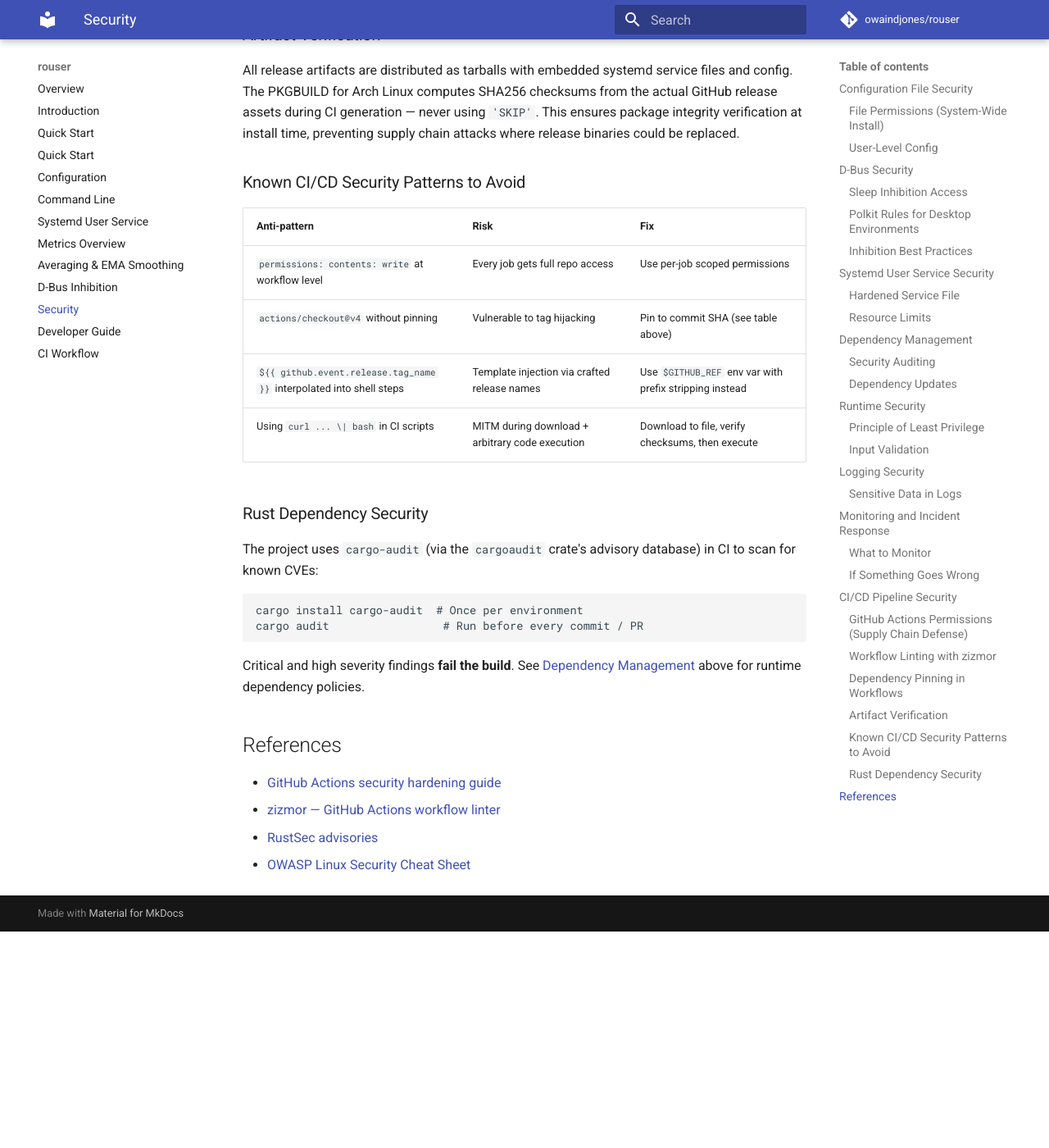
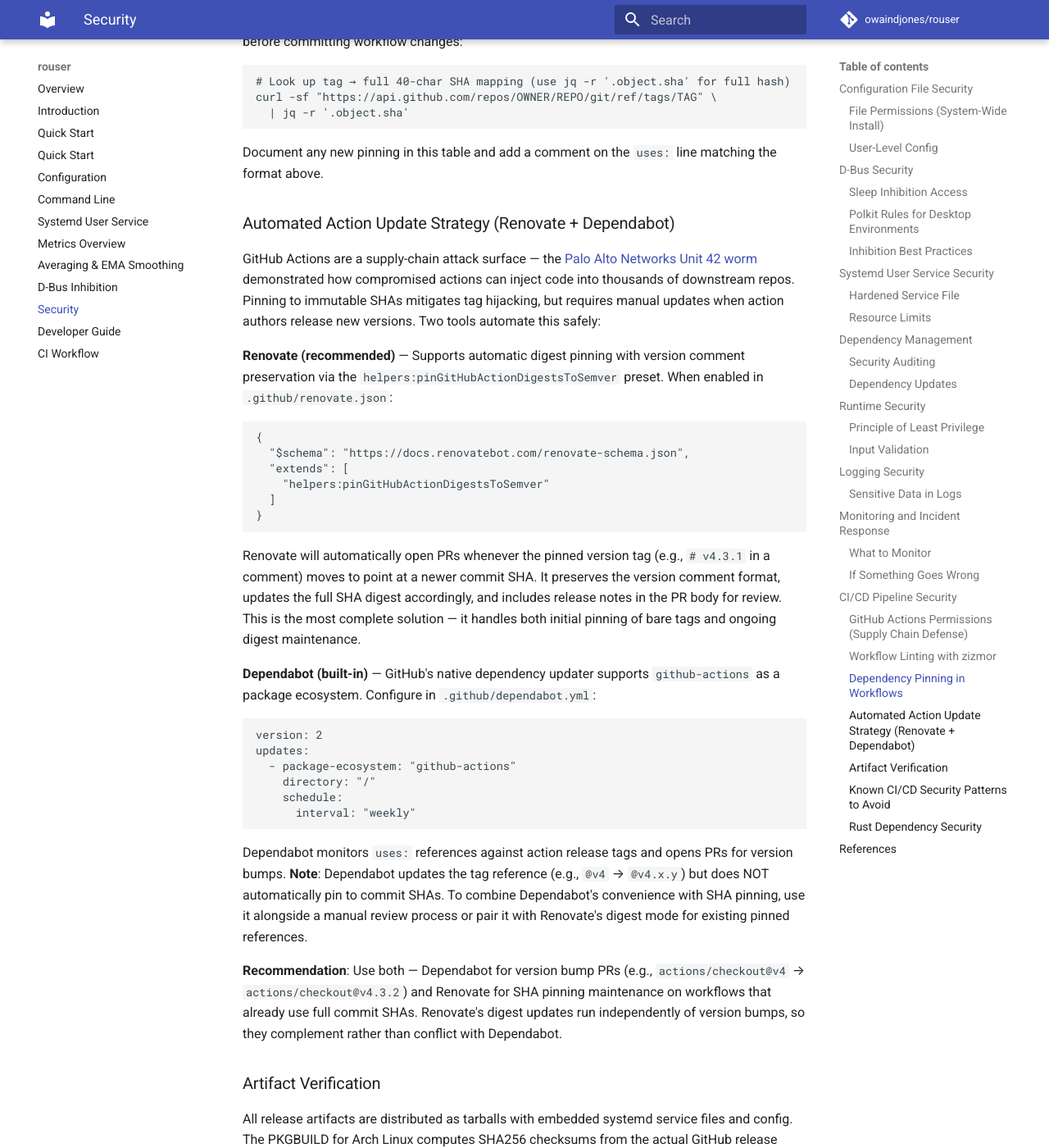
Before and after one commit to owaindjones/rouser, an MkDocs documentation site: the page built from docs/security.md, in a window 1280 px wide and 1400 px high, scrolled down 6321 px. Shown: the whole window at 82% size. Built offline with MkDocs 1.6.1 and Material for MkDocs 9.7.7, drawn with Linux system fonts in a browser that asks for light colours; comment, search, counter and statistics services are not loaded; before the commit the page ends 7457 px from its top, so only the background shows below that; some of the changed text lies outside the part shown.

Commit message:
fix(ci): pin all GitHub Actions to full 40-char SHAs and document update strategy
Replace truncated 12-char action SHA prefixes with verified full
40-character commit hashes across ci.yml and release-ci.yml. This is
required by the GitHub Actions runner which rejects shortened refs.

Update docs/security.md CI/CD reference table with all full SHAs, fix
zizmor example, add Renovate helpers:pinGitHubActionDigestsToSemver
preset documentation for automated action update strategy alongside
Dependabot github-actions ecosystem monitoring.

````diff
--- a/docs/security.md
+++ b/docs/security.md
@@ -215,22 +215,55 @@
 
 | Action | Pinned SHA | Version | Notes |
 |--------|-----------|---------|-------|
-| actions/checkout | `@d632683dd7b4` | v4.3.1 | All steps include `persist-credentials: false` to prevent credential exposure via git config |
-| dtolnay/rust-toolchain | `@d603d4afca40` | stable (master) | Immutable branch reference; CI installs cross-compilation targets at this SHA |
-| Swatinem/rust-cache | `@cf9339e04bb8` | v2.7.0 | Cache keys use static strings or matrix values only — no user input in key derivation |
-| taiki-e/install-action (v2) | `@7769b73c2ec9` | v2 | Used for zizmor, cargo-audit, and cross toolchain installation |
-| actions/upload-artifact | `@ea165f8d65b6` | v4.6.2 | Release artifact uploads with scoped write permissions per job |
-| actions/download-artifact | `@d3f86a106a0b` | v4.3.0 | Downloads CI artifacts for packaging jobs; patterns are deterministic |
+| actions/checkout | `@34e114876b0b11c390a56381ad16ebd13914f8d5` | v4.3.1 | All steps include `persist-credentials: false` to prevent credential exposure via git config |
+| dtolnay/rust-toolchain | `@29eef336d9b2848a0b548edc03f92a220660cdb8` | stable (branch HEAD) | Immutable branch reference; CI installs cross-compilation targets at this SHA. Branch can move — verify against `stable` tag before updating. |
+| Swatinem/rust-cache | `@cf9339e04bb8069e37c71ff4a0e6a970f35d6f7d` | v2.7.0 | Cache keys use static strings or matrix values only — no user input in key derivation |
+| taiki-e/install-action (v2) | `@7769b73c2ec98c38dfcf2e18c83cfd4880c038c1` | v2 | Used for zizmor, cargo-audit, and cross toolchain installation |
+| taiki-e/install-action (git-cliff) | `@da05eb556833b50ca7fb270969753095bcb9d5ad` | latest | Tool-name reference for git-cliff; uses `version: "latest"` so always fetches newest release |
+| actions/upload-artifact | `@ea165f8d65b6e75b540449e92b4886f43607fa02` | v4.6.2 | Release artifact uploads with scoped write permissions per job |
+| actions/download-artifact | `@d3f86a106a0bac45b974a628896c90dbdf5c8093` | v4.3.0 | Downloads CI artifacts for packaging jobs; patterns are deterministic |
 
 When adding new action references, always look up the current commit SHA via GitHub API before committing workflow changes:
 
 ```bash
-# Look up tag → SHA mapping
+# Look up tag → full 40-char SHA mapping (use jq -r '.object.sha' for full hash)
 curl -sf "https://api.github.com/repos/OWNER/REPO/git/ref/tags/TAG" \
-  | jq -r '.object.sha[:12]'
+  | jq -r '.object.sha'
 ```
 
 Document any new pinning in this table and add a comment on the `uses:` line matching the format above.
+
+### Automated Action Update Strategy (Renovate + Dependabot)
+
+GitHub Actions are a supply-chain attack surface — the [Palo Alto Networks Unit 42 worm](https://unit42.paloaltonetworks.com/github-repo-takeover-malicious-github-actions/) demonstrated how compromised actions can inject code into thousands of downstream repos. Pinning to immutable SHAs mitigates tag hijacking, but requires manual updates when action authors release new versions. Two tools automate this safely:
+
+**Renovate (recommended)** — Supports automatic digest pinning with version comment preservation via the `helpers:pinGitHubActionDigestsToSemver` preset. When enabled in `.github/renovate.json`:
+
+```json
+{
+  "$schema": "https://docs.renovatebot.com/renovate-schema.json",
+  "extends": [
+    "helpers:pinGitHubActionDigestsToSemver"
+  ]
+}
+```
+
+Renovate will automatically open PRs whenever the pinned version tag (e.g., `# v4.3.1` in a comment) moves to point at a newer commit SHA. It preserves the version comment format, updates the full SHA digest accordingly, and includes release notes in the PR body for review. This is the most complete solution — it handles both initial pinning of bare tags and ongoing digest maintenance.
+
+**Dependabot (built-in)** — GitHub's native dependency updater supports `github-actions` as a package ecosystem. Configure in `.github/dependabot.yml`:
+
+```yaml
+version: 2
+updates:
+  - package-ecosystem: "github-actions"
+    directory: "/"
+    schedule:
+      interval: "weekly"
+```
+
+Dependabot monitors `uses:` references against action release tags and opens PRs for version bumps. **Note**: Dependabot updates the tag reference (e.g., `@v4` → `@v4.x.y`) but does NOT automatically pin to commit SHAs. To combine Dependabot's convenience with SHA pinning, use it alongside a manual review process or pair it with Renovate's digest mode for existing pinned references.
+
+**Recommendation**: Use both — Dependabot for version bump PRs (e.g., `actions/checkout@v4` → `actions/checkout@v4.3.2`) and Renovate for SHA pinning maintenance on workflows that already use full commit SHAs. Renovate's digest updates run independently of version bumps, so they complement rather than conflict with Dependabot.
 
 ### Artifact Verification
 
@@ -241,7 +274,7 @@
 | Anti-pattern | Risk | Fix |
 |-------------|------|-----|
 | `permissions: contents: write` at workflow level | Every job gets full repo access | Use per-job scoped permissions |
-| `actions/checkout@v4` without pinning | Vulnerable to tag hijacking | Pin to commit SHA (see table above) |
+| `actions/checkout@v4` without pinning | Vulnerable to tag hijacking | Pin to full 40-char commit SHA (see table above) — Renovate can automate this via `helpers:pinGitHubActionDigestsToSemver` preset |
 | `${{ github.event.release.tag_name }}` interpolated into shell steps | Template injection via crafted release names | Use `$GITHUB_REF` env var with prefix stripping instead |
 | Using `curl ... \| bash` in CI scripts | MITM during download + arbitrary code execution | Download to file, verify checksums, then execute |
 
````
Also changed, not shown: other parts of docs/security.md (+2 -2 lines), 2 other files.
